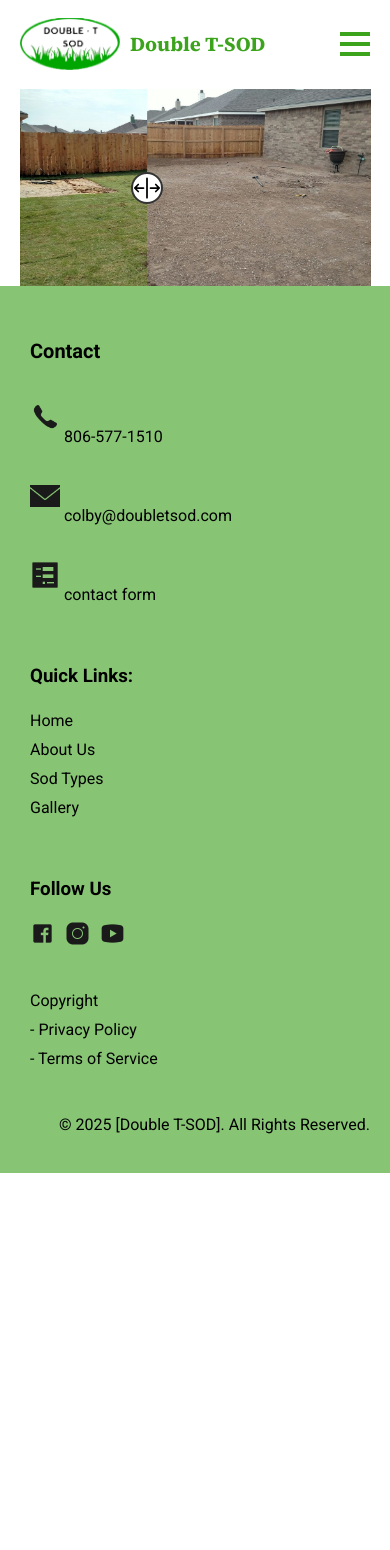
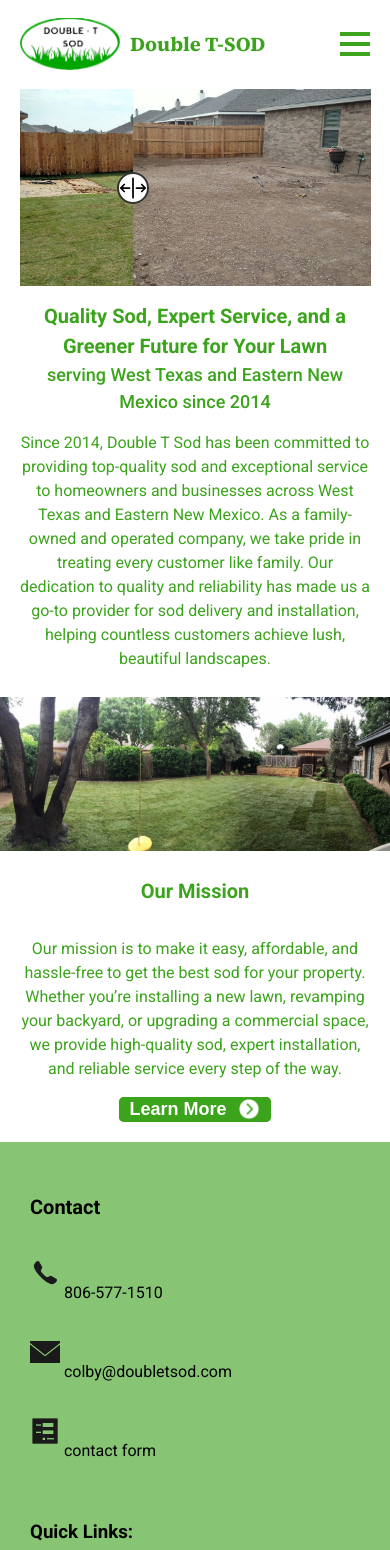
Before and after one commit to Alwin1/DoubleT-SOD, a React (Vite) app in the folder doublet-sod/: page / in a window 390 px wide. Shown: the top 1550 px of the page. Before the commit the page ends 1173 px from the top, so only its background shows below. Built offline with nearby package versions, Linux system fonts and the light colour scheme.

Commit message:
updated home page mission

```diff
--- a/doublet-sod/src/home/Home.jsx
+++ b/doublet-sod/src/home/Home.jsx
@@ -2,6 +2,7 @@
 import Footer from '../overlays/Footer'
 import Header from '../overlays/Header'
 import DragImage from './DragImage'
+import MissionHome from './MissionHome'
 
 function Home() {
 
@@ -10,6 +11,7 @@
       <div className='homeContainer'>
         <Header />
         <DragImage />
+        <MissionHome />
         <Footer />
       </div>
     </>
--- /dev/null
+++ b/doublet-sod/src/home/MissionHome.css
@@ -0,0 +1,133 @@
+.missionHomeContainer {
+  display: flex;
+  flex-direction: column;
+  padding: 50px;
+  font-family: "Roboto", "San-Serif";
+  gap: 50px;
+}
+
+.missionTitle {
+  text-align: center;
+  color: var(--primary-color);
+  font-size: 28px;
+  font-weight: 500;
+}
+
+.missionTitle span {
+  font-size: 30px;
+  font-weight: 700;
+}
+
+.missionParagraph {
+  text-align: center;
+  color: var(--primary-color);
+  font-size: 20px;
+}
+
+.missionPictureContainer {
+  display: flex;
+  gap: 50px;
+}
+
+.missionStatementContainer {
+  display: flex;
+  flex-direction: column;
+  width: 50%;
+  align-items: center;
+}
+
+.missionPicture {
+  width: 50%;
+}
+
+.learnMoreButton {
+  display: flex;
+  align-items: center;
+  justify-content: center;
+  gap: 10px;
+  background-color: var(--primary-color);
+  outline: 2px var(--primary-color) solid;
+  outline-offset: -2px;
+  border-radius: 5px;
+  border: none;
+  padding: 10px 20px;
+  cursor: pointer;
+  transition: background-color 0.3s ease;
+  height: 40px;
+}
+
+.learnMoreButton p {
+  color: var(--background-color);
+  font-weight: 700;
+  font-size: 18px;
+  margin: 0;
+  display: flex;
+  align-items: center;
+}
+
+.learnMoreButton img {
+  width: 24px;
+  height: 24px;
+  object-fit: contain;
+  transition: filter 0.3s ease;
+}
+
+/* Hover effect */
+.learnMoreButton:hover {
+  background-color: transparent;
+  border: 2px solid var(--primary-color);
+}
+
+.learnMoreButton:hover p {
+  color: var(--primary-color);
+}
+
+.learnMoreButton:hover img {
+  filter: brightness(0) saturate(100%) invert(39%) sepia(95%) saturate(749%)
+    hue-rotate(88deg) brightness(95%) contrast(90%);
+}
+
+@media (max-width: 768px) {
+    .missionHomeContainer {
+        display: flex;
+        flex-direction: column;
+        padding: 0px;
+        gap: 10px;
+    }
+
+    .missionTitle span{
+        font-size: 20px;
+    }
+
+    .missionTitle {
+        font-size: 18px;
+        padding: 0px 20px;
+    }
+
+    .missionParagraph {
+        font-size: 16px;
+        padding: 0px 20px;
+    }
+
+    .missionPictureContainer {
+        display: flex;
+        flex-direction: column-reverse;
+        gap: 10px;
+        padding-bottom: 20px;
+    }
+
+    .missionPicture {
+        width: 100%;
+        padding: 0;
+    }
+
+    .missionStatementContainer {
+        width: 100%;
+        margin: 0;
+    }
+
+    .learnMoreButton {
+        height: 25px;
+        padding: 10px;
+    }
+}
--- /dev/null
+++ b/doublet-sod/src/home/MissionHome.jsx
@@ -0,0 +1,47 @@
+import React from "react";
+import MissionStatement from "../assets/mission-statement.jpg";
+import "./MissionHome.css";
+import ArrowCircle from "../assets/arrow-circle.png";
+
+const MissionHome = () => {
+  return (
+    <div className="missionHomeContainer">
+      <div className="missionTitleContainer">
+        <h2 className="missionTitle">
+          <span>
+            Quality Sod, Expert Service, and a Greener Future for Your Lawn
+          </span>
+          <br />serving West Texas and Eastern New Mexico since 2014
+        </h2>
+        <p className="missionParagraph">
+          Since 2014, Double T Sod has been committed to providing top-quality
+          sod and exceptional service to homeowners and businesses across West
+          Texas and Eastern New Mexico. As a family-owned and operated company,
+          we take pride in treating every customer like family. Our dedication
+          to quality and reliability has made us a go-to provider for sod
+          delivery and installation, helping countless customers achieve lush,
+          beautiful landscapes.
+        </p>
+      </div>
+      <div className="missionPictureContainer">
+        <div className="missionStatementContainer">
+          <h2 className="missionTitle"><span>Our Mission</span></h2>
+          <p className="missionParagraph">
+            Our mission is to make it easy, affordable, and hassle-free to get
+            the best sod for your property. Whether you’re installing a new
+            lawn, revamping your backyard, or upgrading a commercial space, we
+            provide high-quality sod, expert installation, and reliable service
+            every step of the way.
+          </p>
+          <button className="learnMoreButton">
+            <p>Learn More</p>
+            <img src={ArrowCircle} />
+          </button>
+        </div>
+        <img src={MissionStatement} className="missionPicture" />
+      </div>
+    </div>
+  );
+};
+
+export default MissionHome;
```
Also changed, not shown: doublet-sod/src/assets/arrow-circle.png (added), doublet-sod/src/assets/mission-statement.jpg (added).
